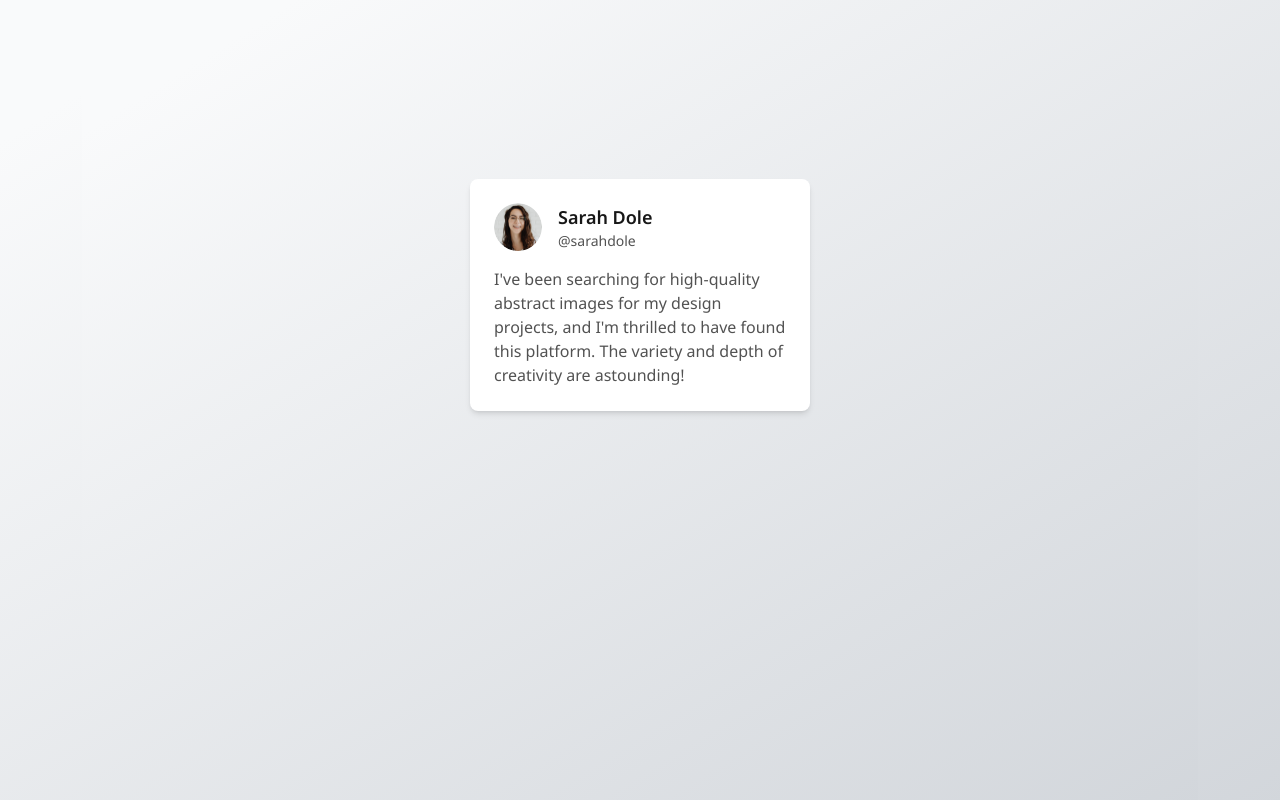
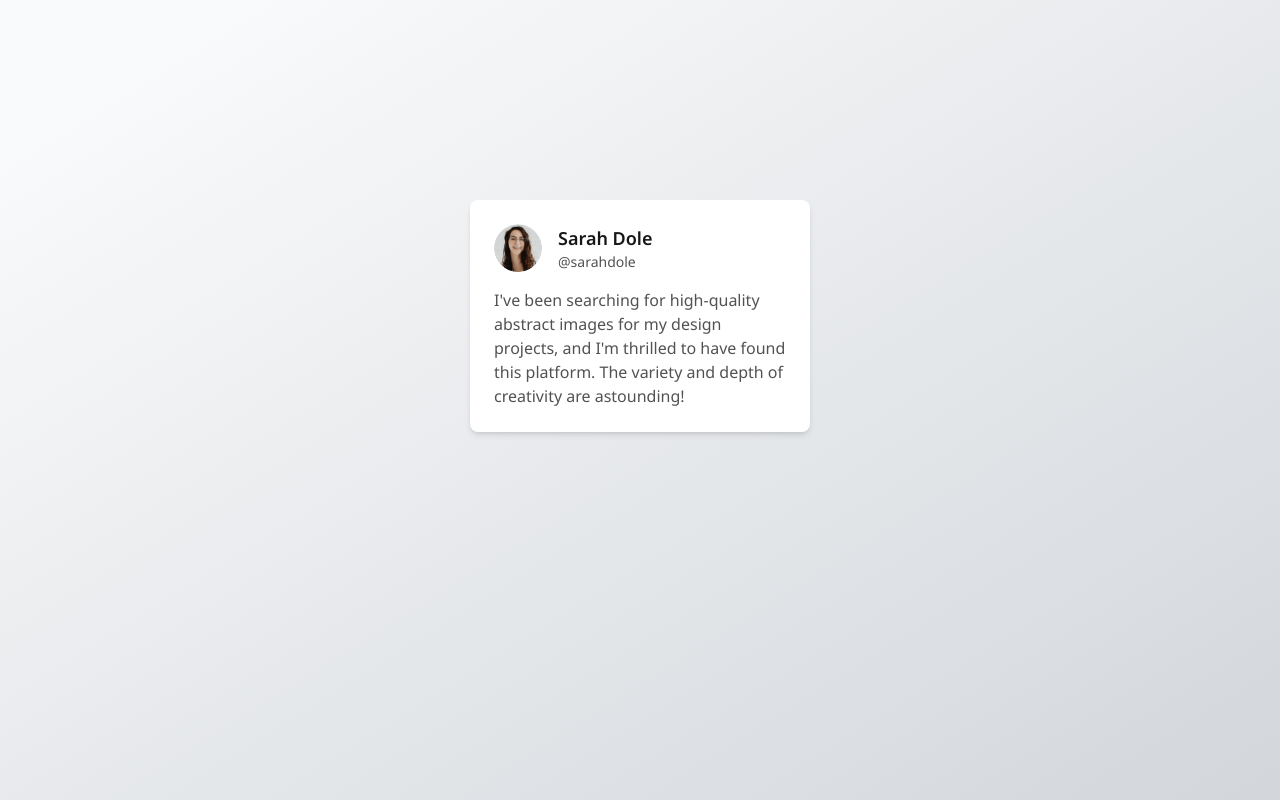
Before and after one commit to omarqx/testimonial-card-nextjs, a Next.js app: page / in a window 1280 px wide. Built offline with nearby package versions, Linux system fonts and the light colour scheme.

Commit message:
style(second draft): UI adjustments

```diff
--- a/app/components/TestimonialCard.tsx
+++ b/app/components/TestimonialCard.tsx
@@ -11,7 +11,7 @@ interface ITestimonialCardProps {
 
 const TestimonialCard = ({ author, handle, testimonial, imageSrc, imageAlt }: ITestimonialCardProps) => {
   return (
-    <article className="bg-white p-6 rounded-lg shadow-md col-span-4 row-start-2 md:col-start-2 lg:col-start-5 h-fit w-[340px]">
+    <article className="bg-white rounded-lg shadow-md p-6 h-fit w-[340px]">
       <header className="flex items-center mb-4">
         <figure className="w-12 h-12 mr-4">
           <Image
--- a/app/page.tsx
+++ b/app/page.tsx
@@ -3,8 +3,9 @@ import { TestimonialCard } from './components';
 // Main testimonial card layout
 const TestimonialCardHome = () => {
   return (
-    <main className="min-h-screen flex justify-center items-start">
-      <section className="grid grid-cols-[repeat(auto-fill,minmax(64px,1fr))] grid-rows-5 sm:grid-cols-4 md:grid-cols-6 lg:grid-cols-12 gap-6 p-6 bg-gradient h-screen">
+    <main className="min-h-screen flex justify-center items-center">
+      <section className="grid grid-cols-[repeat(auto-fill,minmax(72px,1fr))] sm:grid-cols-4 md:grid-cols-6 lg:grid-cols-12 gap-6 p-6 h-screen py-[200px]">
+        <div className='md:col-start-2 lg:col-start-5 col-span-4 '>
           <TestimonialCard
             author="Sarah Dole"
             handle="@sarahdole"
@@ -12,6 +13,7 @@ const TestimonialCardHome = () => {
             imageSrc="/profile-thumbnail.png"
             imageAlt="Sarah Dole's profile picture, showing a smiling woman with short hair."
           />
+        </div>
       </section>
     </main>
   );
```
Lines whose indentation alone changed are shown as unchanged.
